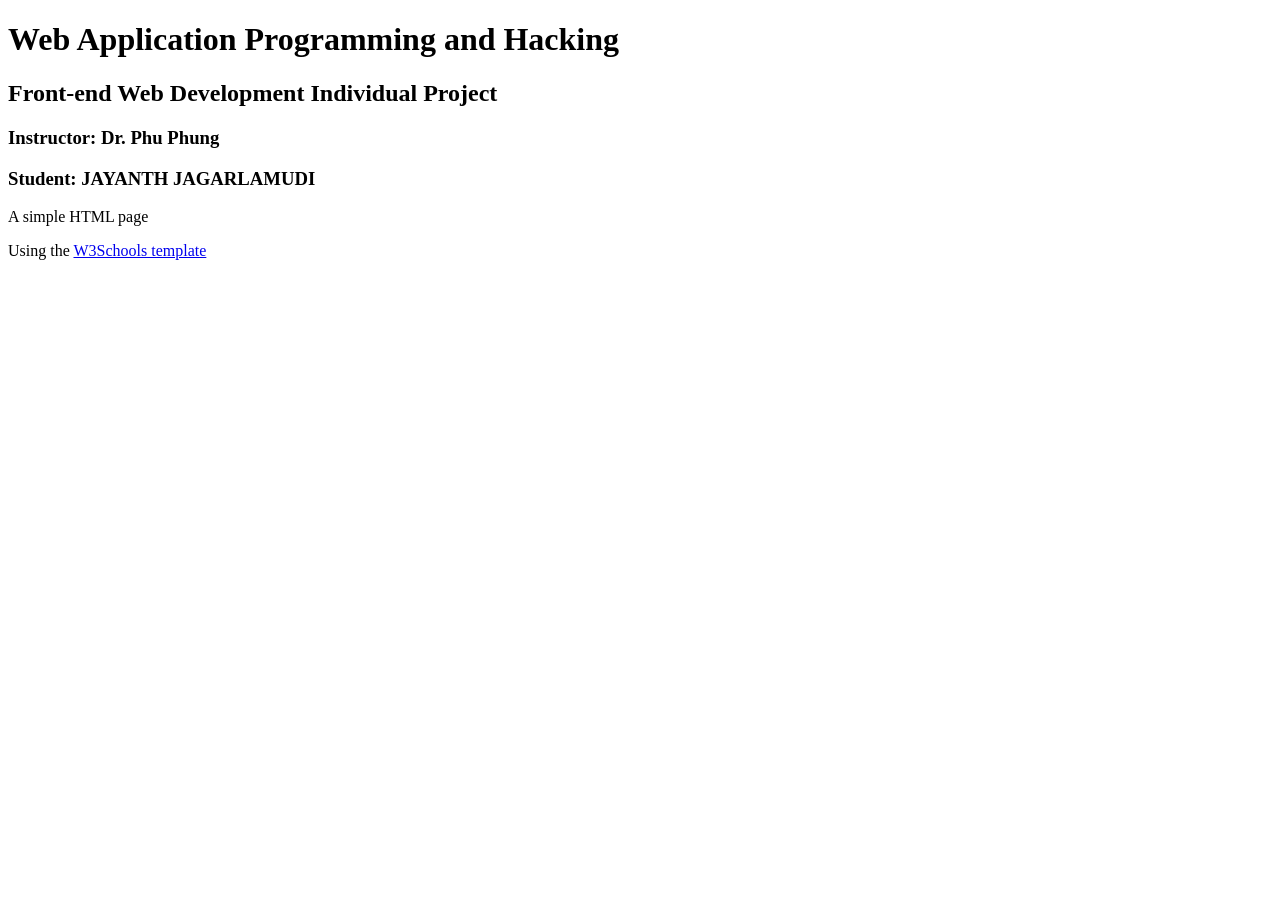
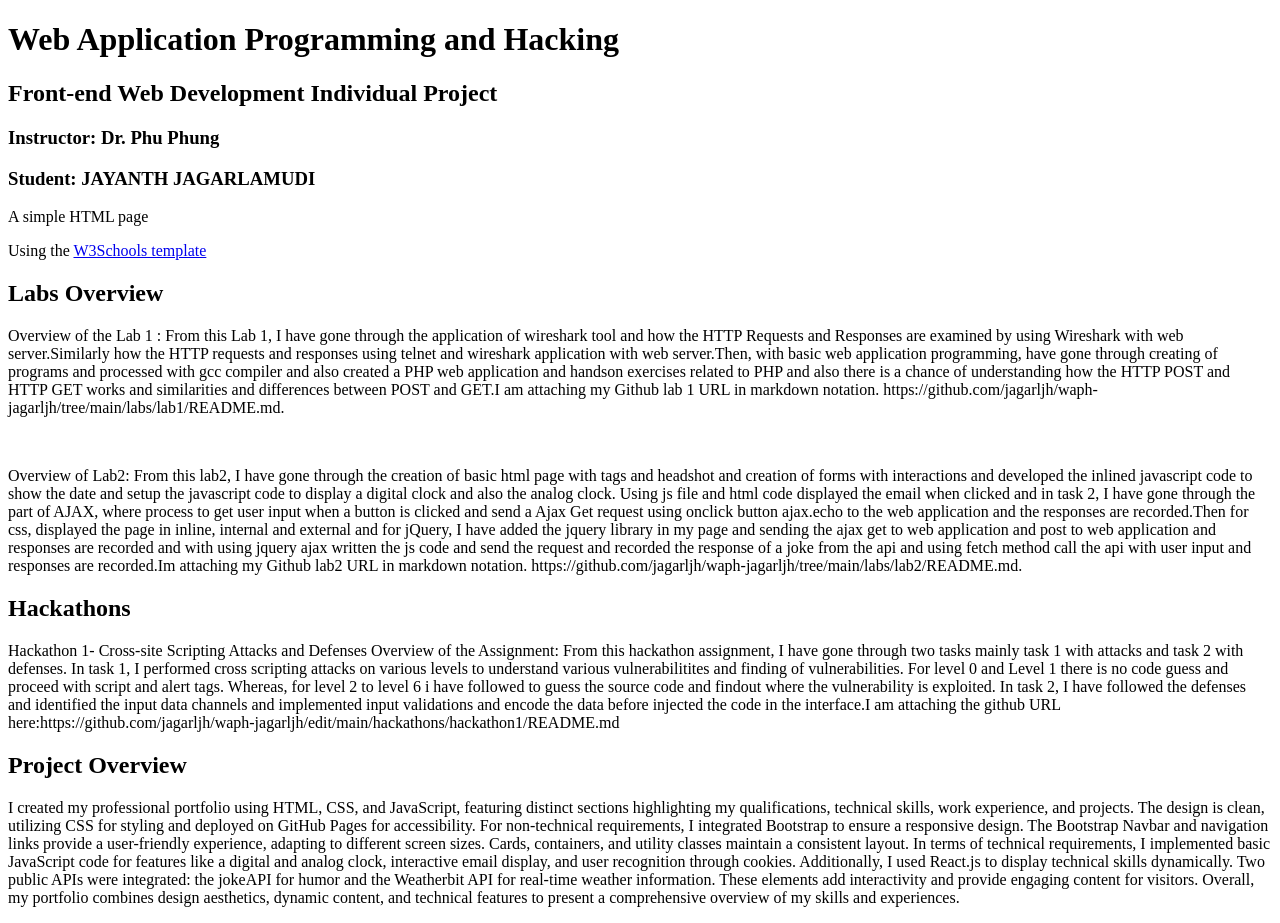
Before and after one commit to jagarljh/jagarljh.github.io, a plain HTML site: page waph.html in a window 1280 px wide. Before the commit the page ends 800 px from the top, so only its background shows below. Drawn offline with Linux system fonts and the light colour scheme.

Commit message:
Update waph.html

```diff
--- a/waph.html
+++ b/waph.html
@@ -18,6 +18,33 @@
     <div id="main">
         <p>A simple HTML page </p>
         Using the <a href="https://www.w3schools.com/html"> W3Schools template</a>
+        <div>
+            <h2>Labs Overview</h2>
+            <p>Overview of the Lab 1 : From this Lab 1, I have gone through the application of wireshark tool and how the HTTP Requests and Responses are examined by using Wireshark with web server.Similarly how the HTTP requests and responses using telnet and wireshark application with web server.Then, with basic web application programming, have gone through creating of programs and processed with gcc compiler and also created a PHP web application and handson exercises related to PHP and also there is a chance of understanding how the HTTP POST and HTTP GET works and similarities and differences between POST and GET.I am attaching my Github lab 1 URL in markdown notation.
+
+https://github.com/jagarljh/waph-jagarljh/tree/main/labs/lab1/README.md.</p>
+            <br>
+            <p>Overview of Lab2: From this lab2, I have gone through the creation of basic html page with tags and headshot and creation of forms with interactions and developed the inlined javascript code to show the date and setup the javascript code to display a digital clock and also the analog clock. Using js file and html code displayed the email when clicked and in task 2, I have gone through the part of AJAX, where process to get user input when a button is clicked and send a Ajax Get request using onclick button ajax.echo to the web application and the responses are recorded.Then for css, displayed the page in inline, internal and external and for jQuery, I have added the jquery library in my page and sending the ajax get to web application and post to web application and responses are recorded and with using jquery ajax written the js code and send the request and recorded the response of a joke from the api and using fetch method call the api with user input and responses are recorded.Im attaching my Github lab2 URL in markdown notation. https://github.com/jagarljh/waph-jagarljh/tree/main/labs/lab2/README.md.</p>
+        </div>
+        <div>
+            <h2>Hackathons</h2>
+            <p>Hackathon 1- Cross-site Scripting Attacks and Defenses
+
+Overview of the Assignment: From this hackathon assignment, I have gone through two tasks mainly task 1 with attacks and task 2 with defenses. In task 1, I performed cross scripting attacks on various levels to understand various vulnerabilitites and finding of vulnerabilities. For level 0 and Level 1 there is no code guess and proceed with script and alert tags. Whereas, for level 2 to level 6 i have followed to guess the source code and findout where the vulnerability is exploited. In task 2, I have followed the defenses and identified the input data channels and implemented input validations and encode the data before injected the code in the interface.I am attaching the github URL here:https://github.com/jagarljh/waph-jagarljh/edit/main/hackathons/hackathon1/README.md</p>
+
+        </div>
+        <div>
+            <h2>Project Overview</h2>
+            <p>I created my professional portfolio using HTML, CSS, and JavaScript, featuring distinct sections highlighting my qualifications, technical skills, work experience, and projects. The design is clean, utilizing CSS for styling and deployed on GitHub Pages for accessibility.
+
+For non-technical requirements, I integrated Bootstrap to ensure a responsive design. The Bootstrap Navbar and navigation links provide a user-friendly experience, adapting to different screen sizes. Cards, containers, and utility classes maintain a consistent layout.
+
+In terms of technical requirements, I implemented basic JavaScript code for features like a digital and analog clock, interactive email display, and user recognition through cookies. Additionally, I used React.js to display technical skills dynamically.
+
+Two public APIs were integrated: the jokeAPI for humor and the Weatherbit API for real-time weather information. These elements add interactivity and provide engaging content for visitors.
+
+Overall, my portfolio combines design aesthetics, dynamic content, and technical features to present a comprehensive overview of my skills and experiences.</p>
+        </div>
     </div>
 </body>
 
```
